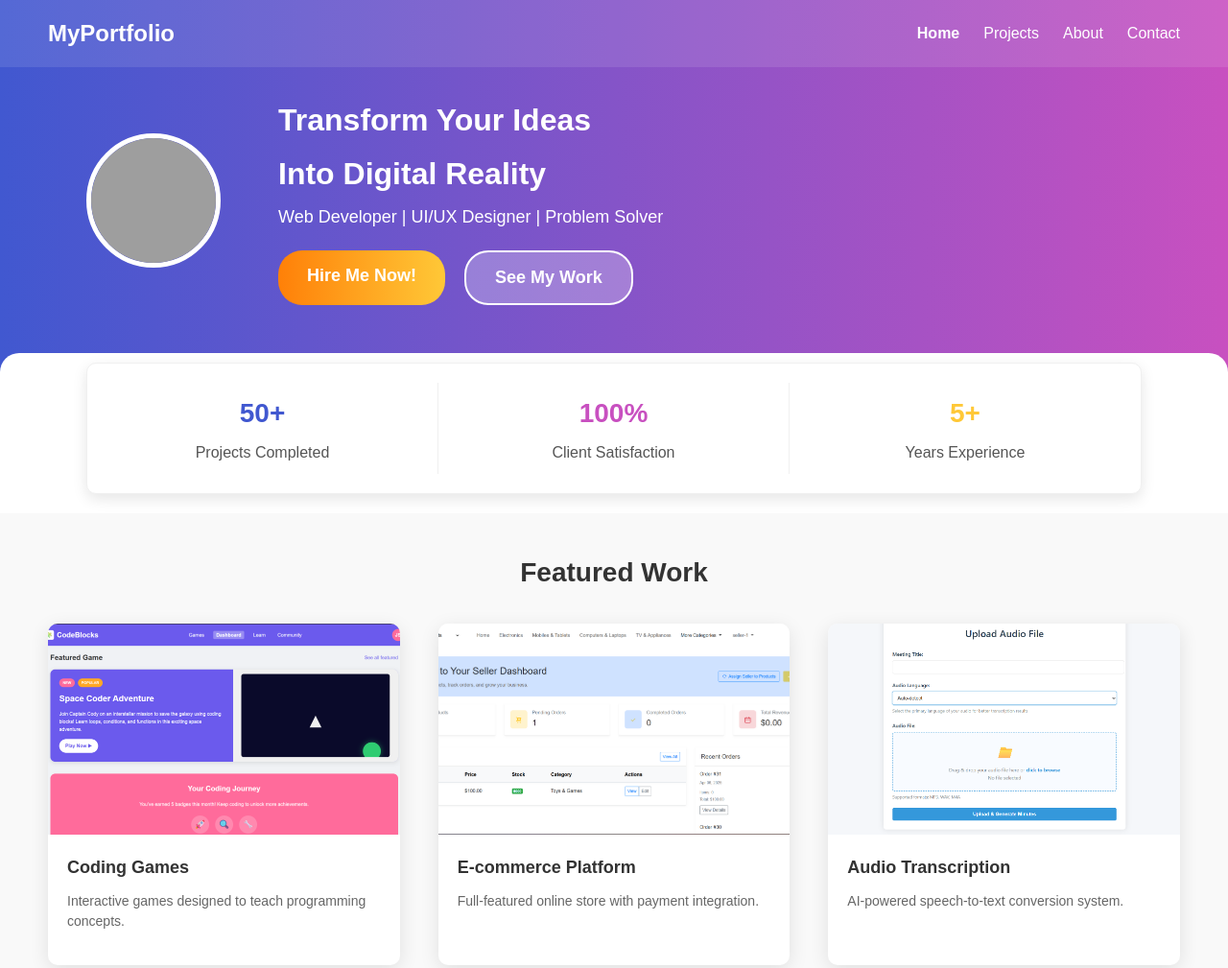
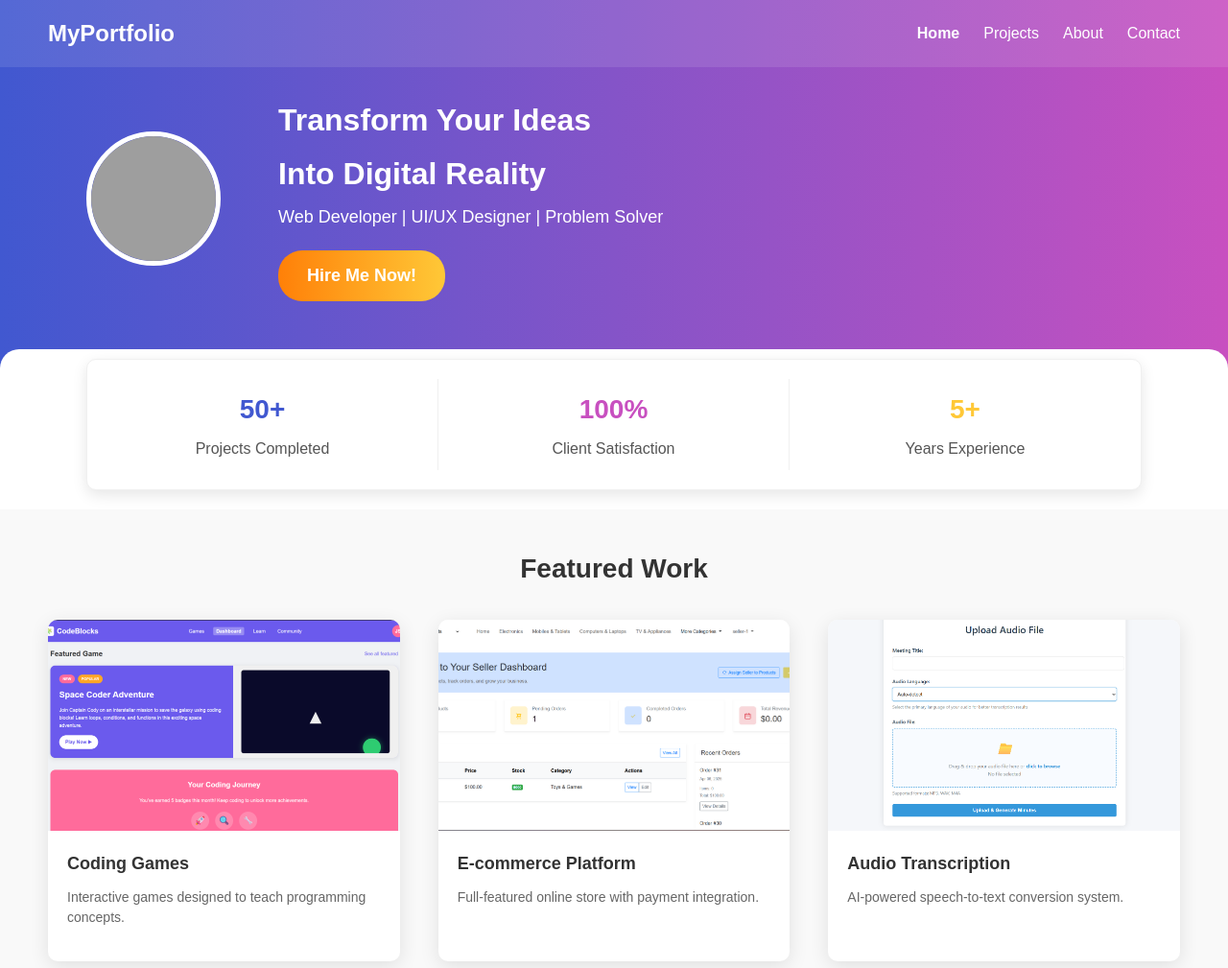
Before and after one commit to yamenmod9/my-portfolio, a plain HTML site: page index.html in a window 1280 px wide. Shown: the top 1009 px of the page at 96% size. Drawn offline with Linux system fonts and the light colour scheme; grey boxes are pictures that could not be loaded.

Commit message:
Update index.html

```diff
--- a/index.html
+++ b/index.html
@@ -30,8 +30,7 @@
                 <h1>Into Digital Reality</h1>
                 <p>Web Developer | UI/UX Designer | Problem Solver</p>
                 <div class="cta-buttons">
-                    <a href="#contact" class="btn btn-primary">Hire Me Now!</a>
-                    <a href="#projects" class="btn btn-secondary">See My Work</a>
+                    <a href="https://www.fiverr.com/sellers/yamenmod9" class="btn btn-primary">Hire Me Now!</a>
                 </div>
             </div>
         </div>
```
